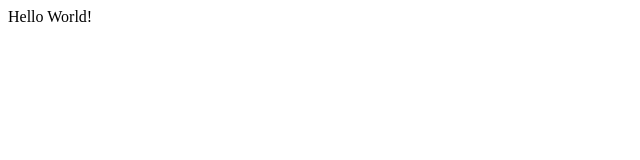
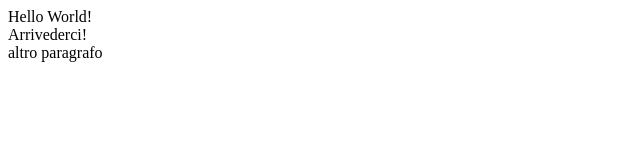
Before and after one commit to pasqualegrasso24/Esercizio3, a plain HTML site: page index.html in a window 1280 px wide. Shown: the whole page, without its empty margins (0-640 px from the left). Drawn offline with Linux system fonts and the light colour scheme.

Commit message:
update 3

```diff
--- a/index.html
+++ b/index.html
@@ -4,5 +4,7 @@
     </head>
     <body>
         <div align=”center”>Hello World!</div>
+		<div align=”center”>Arrivederci!</div>
+		<div align=”center”>altro paragrafo</div>
     </body>
 </html>
```
